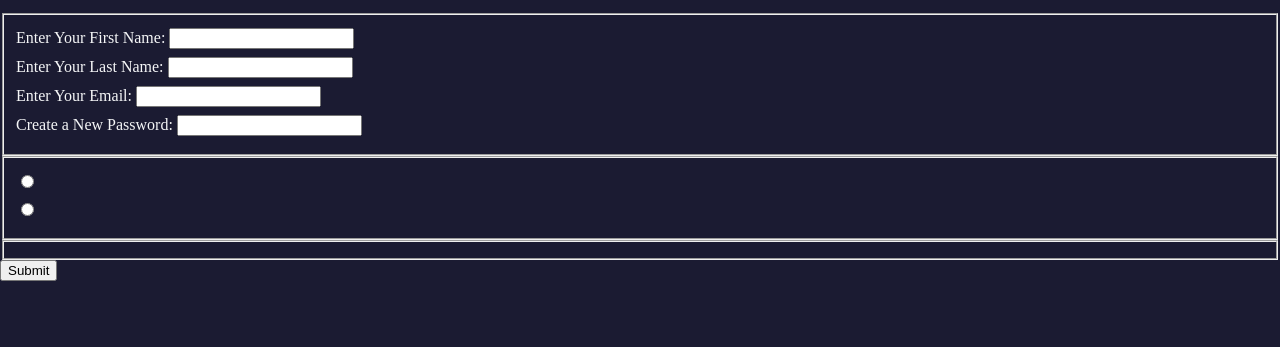
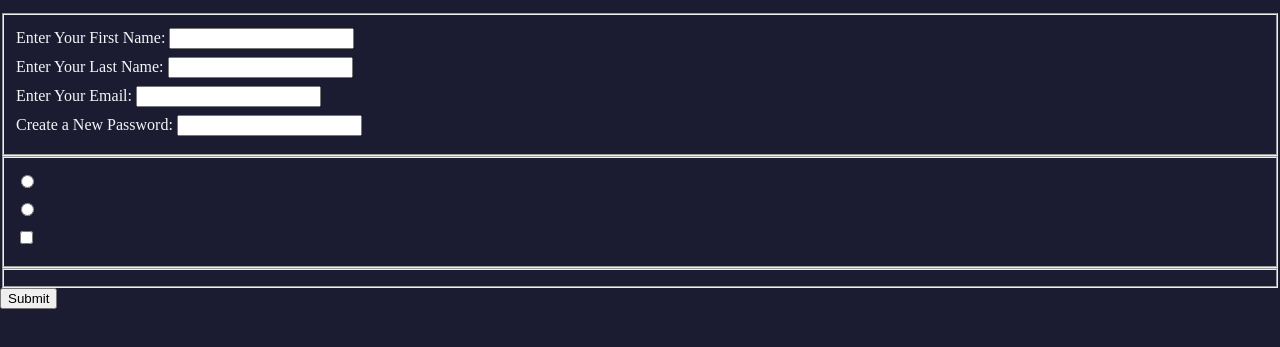
Before and after one commit to s-suresh-kumar/fcc-practice-4-registration-form, a plain HTML site: page index.html in a window 1280 px wide. Shown: the part 101-448 px from the top of the page. Drawn offline with Linux system fonts and the light colour scheme.

Commit message:
Step 26: For the terms and conditions, add an input with a type of checkbox to the third label element. Make this input element required because users should not sign up without reading the terms and conditions.

```diff
--- a/index.html
+++ b/index.html
@@ -130,9 +130,13 @@ Now, if you try to submit the form without filling in the required fields, you w
 Users will be allowed to choose either a Personal Account or Business Account.
 
 To do this, within each of the first two label elements, add one input element with type="radio".-->
+
+<!-- Step 26
+For the terms and conditions, add an input with a type of checkbox to the third label element. Make this input element required because users should not sign up without reading the terms and conditions. -->
+
       <label><input type="radio" ></label>
       <label><input type="radio" ></label>
-      <label></label>
+      <label><input required type="checkbox"></label>
 
     </fieldset>
     <fieldset></fieldset>
```
